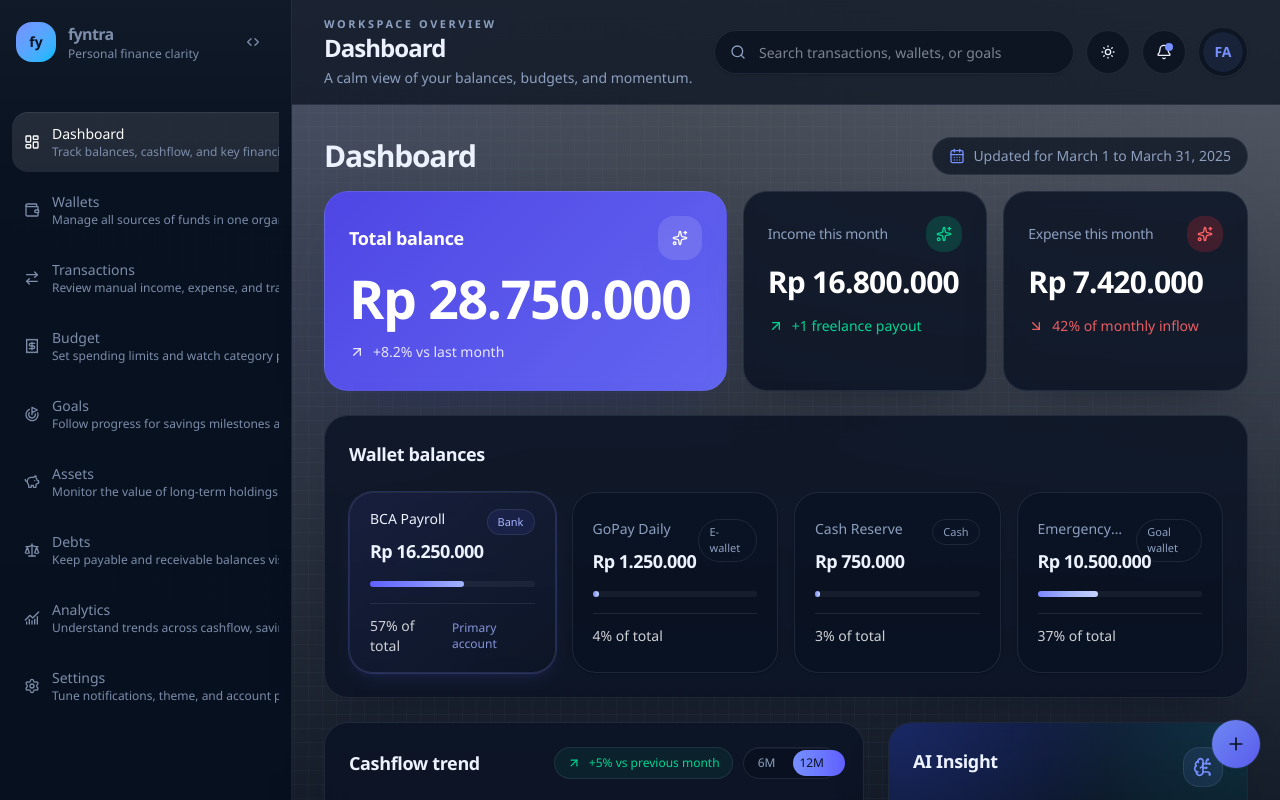
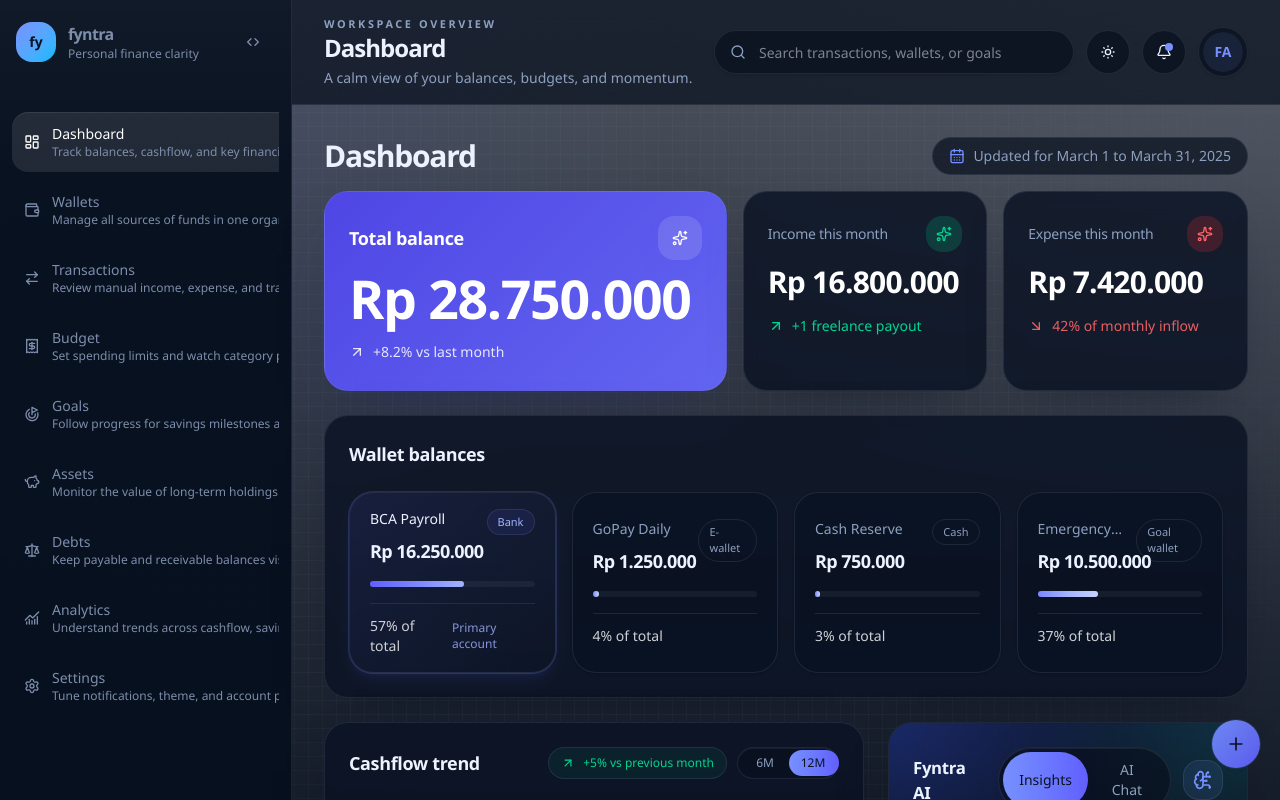
Before and after one commit to Faizax26/Fyntra, a Next.js app: page /app/dashboard in a window 1280 px wide. Shown: the top 800 px of the page. Built offline with nearby package versions, Linux system fonts and the light colour scheme.

Commit message:
Polish Cashflow chart and insight UI

```diff
--- a/src/components/dashboard/ai-insight.tsx
+++ b/src/components/dashboard/ai-insight.tsx
@@ -153,14 +153,9 @@ export function AiInsight() {
       <Card className="h-full overflow-hidden border-primary/12 bg-[radial-gradient(circle_at_top_left,rgba(56,87,255,0.12),transparent_30%),linear-gradient(180deg,rgba(56,87,255,0.06),transparent_72%)] shadow-[0_24px_54px_-34px_rgba(56,87,255,0.32)]">
         <CardHeader className="relative">
           <div className="pointer-events-none absolute inset-x-0 top-0 h-36 bg-[radial-gradient(circle_at_top_left,rgba(56,87,255,0.24),transparent_58%),radial-gradient(circle_at_top_right,rgba(16,185,129,0.15),transparent_54%),linear-gradient(180deg,rgba(56,87,255,0.08),transparent_78%)]" />
-          <div className="relative flex items-start justify-between gap-3">
-            <CardTitle>AI Insight</CardTitle>
-            <span className="ai-insight-icon-glow flex size-10 items-center justify-center rounded-2xl border border-primary/15 bg-primary/10 text-primary shadow-[0_14px_28px_-20px_rgba(56,87,255,0.42)]">
-              <BrainCircuit className="size-5" />
-            </span>
-          </div>
-        </CardHeader>
-        <CardContent className="space-y-5">
+          <div className="relative flex flex-wrap items-center justify-between gap-3">
+            <div className="flex min-w-0 flex-1 items-center gap-3">
+              <CardTitle className="text-[1.05rem]">Fyntra AI</CardTitle>
               <div className="inline-flex rounded-full border border-border/70 bg-background/70 p-1 shadow-[inset_0_1px_0_rgba(255,255,255,0.06)]">
                 {([
                   { id: "insights", label: "Insights" },
@@ -181,7 +176,13 @@ export function AiInsight() {
                   </button>
                 ))}
               </div>
-
+            </div>
+            <span className="ai-insight-icon-glow flex size-10 shrink-0 items-center justify-center rounded-2xl border border-primary/15 bg-primary/10 text-primary shadow-[0_14px_28px_-20px_rgba(56,87,255,0.42)]">
+              <BrainCircuit className="size-5" />
+            </span>
+          </div>
+        </CardHeader>
+        <CardContent className="space-y-5 pt-2">
           <div key={mode} className="ai-insight-mode-panel">
             {mode === "insights" ? (
               <div className="space-y-5">
--- a/src/components/dashboard/cashflow-chart.tsx
+++ b/src/components/dashboard/cashflow-chart.tsx
@@ -138,12 +138,12 @@ export function CashflowChart({ data }: { data: CashflowPoint[] }) {
               <ArrowUpRight className="size-3.5" />
               {`${incomeDelta >= 0 ? "+" : ""}${incomeDelta.toFixed(0)}% vs previous month`}
             </div>
-            <div className="relative inline-flex h-8 items-center rounded-full border border-border/70 bg-background/70 p-0.5 shadow-[inset_0_1px_0_rgba(255,255,255,0.06)]">
+            <div className="relative inline-grid h-8 w-[102px] grid-cols-2 items-center rounded-full border border-border/70 bg-background/70 p-0.5 shadow-[inset_0_1px_0_rgba(255,255,255,0.06)]">
               <span
                 aria-hidden="true"
                 className={cn(
                   "absolute bottom-0.5 top-0.5 rounded-full bg-gradient-to-r from-primary to-indigo-500 shadow-[0_12px_24px_-18px_rgba(56,87,255,0.52)] transition-all duration-300 ease-out",
-                  range === "6M" ? "left-0.5 w-[45px]" : "left-[49px] w-[52px]"
+                  range === "6M" ? "left-0.5 w-[50px]" : "left-[51px] w-[50px]"
                 )}
               />
               {(["6M", "12M"] as RangeMode[]).map((option) => (
@@ -152,7 +152,7 @@ export function CashflowChart({ data }: { data: CashflowPoint[] }) {
                   type="button"
                   onClick={() => setRange(option)}
                   className={cn(
-                    "relative rounded-full px-3 py-1 text-xs font-medium transition-all duration-200",
+                    "relative flex h-full w-[50px] items-center justify-center rounded-full px-0 py-1 text-xs font-medium transition-all duration-200",
                     range === option
                       ? "text-primary-foreground"
                       : "text-muted-foreground hover:text-foreground"
```
Lines whose indentation alone changed are shown as unchanged.
